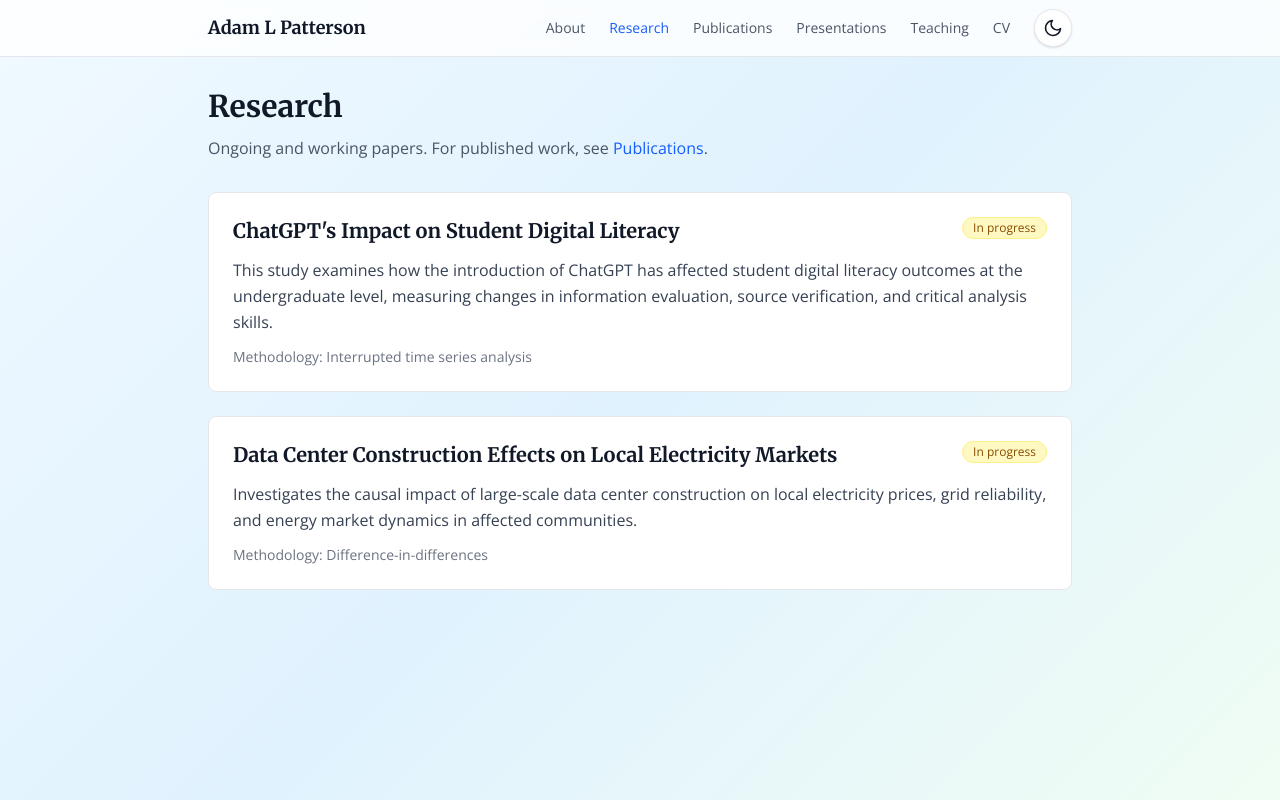
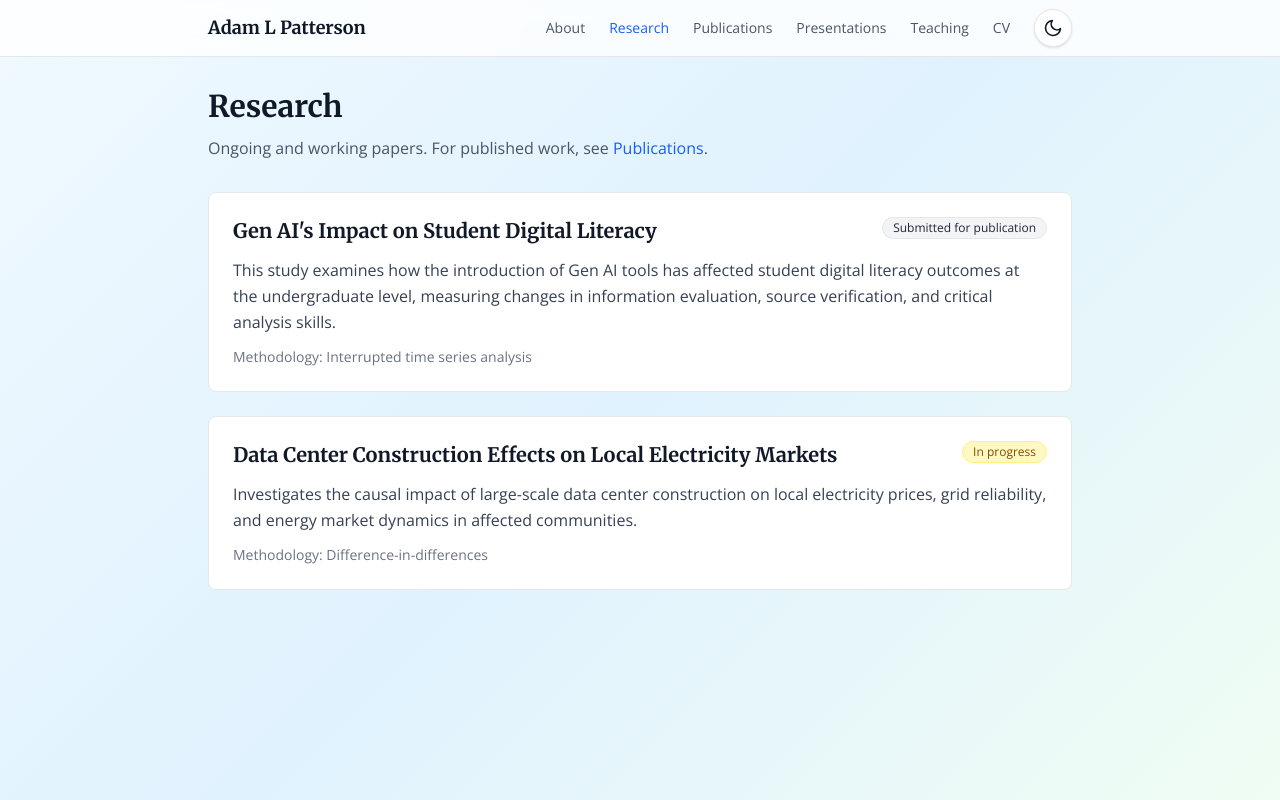
Before and after one commit to adampattersonct/personal-website, a Next.js app: page /research in a window 1280 px wide. Shown: the top 800 px of the page. Built offline with nearby package versions, Linux system fonts and the light colour scheme.

Commit message:
Updated current research page

```diff
--- a/app/research/page.tsx
+++ b/app/research/page.tsx
@@ -14,11 +14,11 @@ interface ResearchProject {
 
 const researchProjects: ResearchProject[] = [
   {
-    title: "ChatGPT's Impact on Student Digital Literacy",
+    title: "Gen AI's Impact on Student Digital Literacy",
     description:
-      'This study examines how the introduction of ChatGPT has affected student digital literacy outcomes at the undergraduate level, measuring changes in information evaluation, source verification, and critical analysis skills.',
+      'This study examines how the introduction of Gen AI tools has affected student digital literacy outcomes at the undergraduate level, measuring changes in information evaluation, source verification, and critical analysis skills.',
     methodology: 'Interrupted time series analysis',
-    status: 'In progress',
+    status: 'Submitted for publication',
   },
   {
     title: 'Data Center Construction Effects on Local Electricity Markets',
```
